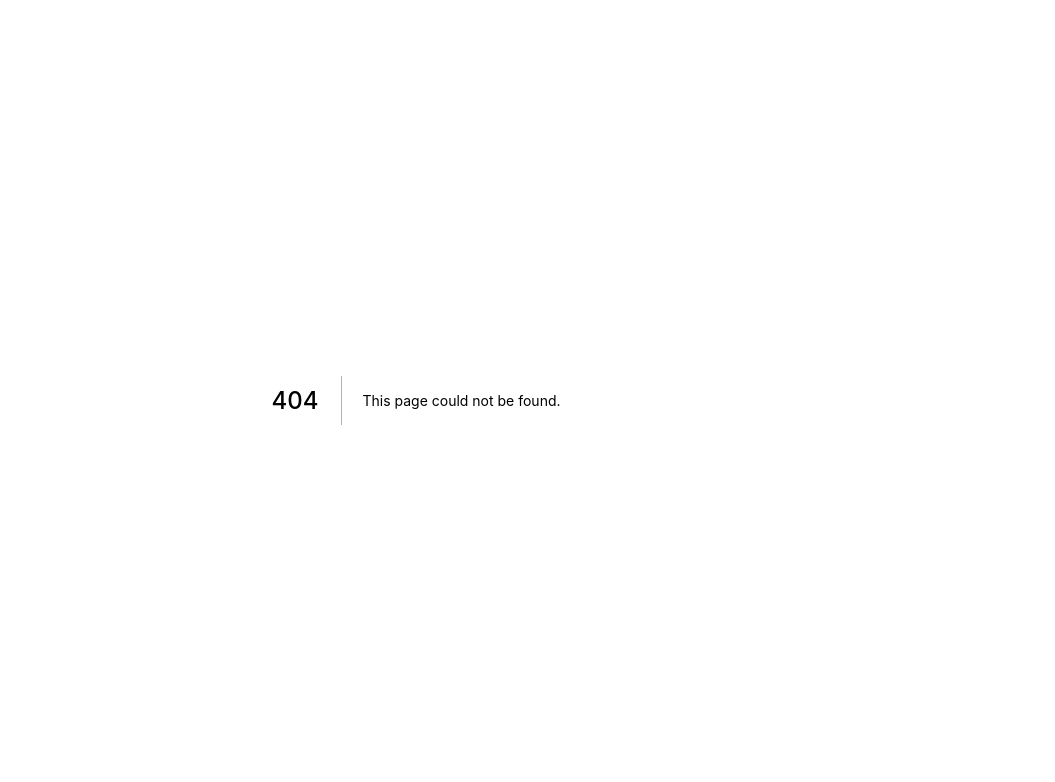
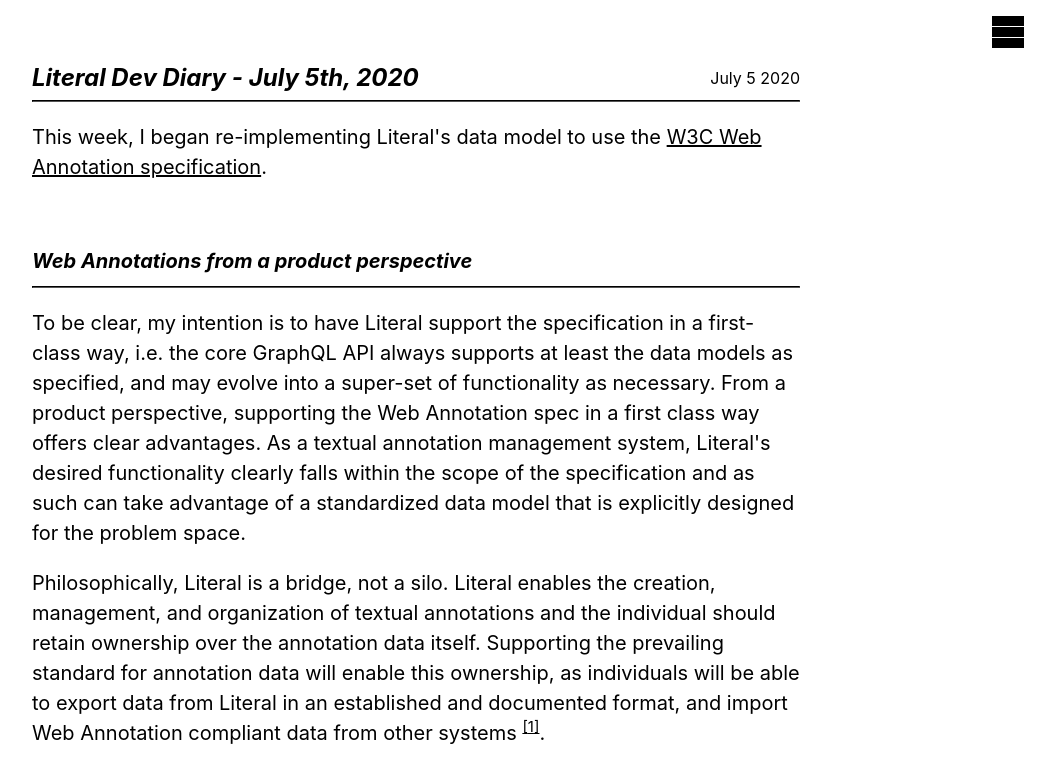
Before and after one commit to javamonn/javamonn.com, a Next.js app: page /writing/literal-dev-diary-20-07-05 in a window 1280 px wide. Before the commit this address had no page. Shown: the top 782 px of the page, without its empty margins (224-1279 px from the left). Built offline with nearby package versions, Linux system fonts and the light colour scheme.

Commit message:
writing: add literal-dev-diary-20-07-05

```diff
--- /dev/null
+++ b/pages/writing/literal-dev-diary-20-07-05.tsx
@@ -0,0 +1,159 @@
+import * as React from "react";
+import Sidebar from "../../components/sidebar";
+import Content, { A, P, SectionHeader, Ref } from "../../components/content";
+
+import Head from "next/head";
+
+export const title = "Literal Dev Diary - July 5th, 2020";
+export const description = "Web Annotations from a product and implementation perspective.";
+export const date = "July 5 2020";
+
+const DevDiary = () => (
+  <>
+    <Head>
+      <title>{title} ■ javamonn</title>
+      <meta key="description" name="description" content={description} />
+    </Head>
+    <div className="bg-white sans-serif vh-100 vw-100 flex">
+      <Sidebar />
+      <Content>
+        <header className="flex flex-column flex-row-l justify-between-l items-center-l">
+          <h3 className="i f3 mb2 mb0-l ma0">{title}</h3>
+          <time className="f5">{date}</time>
+        </header>
+        <hr className="b--black" />
+
+        <article className="f4 lh-copy">
+          <P>
+            This week, I began re-implementing Literal's data model to use the{" "}
+            <A href="https://www.w3.org/annotation/">
+              W3C Web Annotation specification
+            </A>
+            .
+          </P>
+          <SectionHeader title="Web Annotations from a product perspective" />
+          <P>
+            To be clear, my intention is to have Literal support the
+            specification in a first-class way, i.e. the core GraphQL API always
+            supports at least the data models as specified, and may evolve into
+            a super-set of functionality as necessary. From a product
+            perspective, supporting the Web Annotation spec in a first class way
+            offers clear advantages. As a textual annotation management system,
+            Literal's desired functionality clearly falls within the scope of
+            the specification and as such can take advantage of a standardized
+            data model that is explicitly designed for the problem space.
+          </P>
+          <P>
+            Philosophically, Literal is a bridge, not a silo. Literal enables
+            the creation, management, and organization of textual annotations
+            and the individual should retain ownership over the annotation data
+            itself. Supporting the prevailing standard for annotation data will
+            enable this ownership, as individuals will be able to export data
+            from Literal in an established and documented format, and import Web
+            Annotation compliant data from other systems <Ref id="1" />.
+          </P>
+          <SectionHeader title="Web Annotations from an implementation perspective" />
+          <P>
+            The initial version of the GraphQL schema derived from the spec can
+            be seen{" "}
+            <A href="https://github.com/javamonn/literal/blob/500e57e26088e2f232ffc2a5d7a3d0cce42822a7/packages/backend/amplify/backend/api/literal/schema.graphql">
+              here
+            </A>
+            . Currently I'm at a stage where all data models illustrated in the
+            spec are captured within the schema. Next, I'll work on implementing
+            custom Mutation resolvers for the core data models.
+          </P>
+
+          <P>
+            It's early days as far as my overall familiarity with the spec, but
+            some of my thoughts from this week are as follows:
+          </P>
+          <ul>
+            <li>
+              Models have some degree of normalization. An example of this is
+              several core types (e.g. <code>Resource</code>, <code>Agent</code>
+              ) can be represented as a globally-unique IRI or inlined directly
+              into their referencing context. I think this makes sense when
+              thinking about data as it exists outside of a DBMS, as references
+              to denormalized data are difficult to resolve. In the context of
+              Literal, this normalization results in the need for custom
+              mutation resolvers to propagate data changes atomically.
+              Additionally, in the GraphQL schema, where fields are technically
+              union types of <code>ExternalIRI | InlinedResource</code>, I've
+              opted to represent as the latter always, with the consumer always
+              being able to request just the IRI field of the{" "}
+              <code>InlinedResource</code> node if that's all they need.
+            </li>
+            <li>
+              The core data model spec intermixes concerns around transport of
+              the data. The primary example of this is within the fields on
+              <code>AnnotationCollection</code> and <code>AnnotationPage</code>{" "}
+              classes that support pagination. This strikes me as odd,
+              especially considering that there's a separate specification for a{" "}
+              <A href="https://www.w3.org/TR/annotation-protocol/">
+                Web Annotation
+              </A>{" "}
+              that is REST-centric and would be a better place to capture or
+              model these concerns. Instead, JSON-LD for transport is baked into
+              the data model spec itself. In the context of Literal, and GraphQL
+              APIs more broadly, there are{" "}
+              <A href="https://relay.dev/graphql/connections.htm">
+                established pagination specifications
+              </A>{" "}
+              that are competing. For Literal I'm planning to follow the fields
+              and classes outlined in the Web Annotations spec in order to
+              remain compliant, but never create more than one{" "}
+              <code>AnnotationPage</code> for a given{" "}
+              <code>AnnotationCollection</code>, and instead utilize the Relay
+              connections spec in order to paginate the <code>items</code> field
+              within an
+              <code>AnnotationPage</code>.
+            </li>
+            <li>
+              The spec's modeling of <code>SpecificResource</code> is neat and
+              solves several problems with referencing and interfacing with
+              externally hosted resources. Specifically, the{" "}
+              <code>HttpRequestState</code> class stood out to me, as this
+              attempts to solve a particular problem I frequently ran into with
+              Literal PDF Reader i.e. how you encode the parameters required for
+              accessing an external resource again in the future.
+            </li>
+          </ul>
+          <SectionHeader title="Going Forward" />
+          <P>
+            I intend to continue to move forward on implementing the Web
+            Annotation spec. My progress (and length of these weekly updates)
+            will slow down for the next couple of weeks, as I'm in the middle of
+            a cross-state move.
+          </P>
+          <aside>
+            <SectionHeader title="Notes" />
+            <ol>
+              <li id="note-1">
+                I'm actually not aware of other products that support the
+                specification in a core way. It's a relatively recent spec
+                (finalized in early 2017), but even the established products in
+                the general space (e.g.{" "}
+                <A href="https://web.hypothes.is/">hypothes.is</A> and{" "}
+                <A href="https://www.are.na/">are.na</A>) do not appear to be
+                compliant. In this case, Literal supporting the spec may be a
+                product differentiator rather than enabling compatibility with
+                an existing ecosystem.
+              </li>
+            </ol>
+            <P>
+              If you have thoughts, feedback, or comments about this post,
+              please contribute to the discussion{" "}
+              <A href="https://github.com/javamonn/javamonn.com/issues/7">
+                here
+              </A>
+              .
+            </P>
+          </aside>
+        </article>
+      </Content>
+    </div>
+  </>
+);
+
+export default DevDiary;
```
